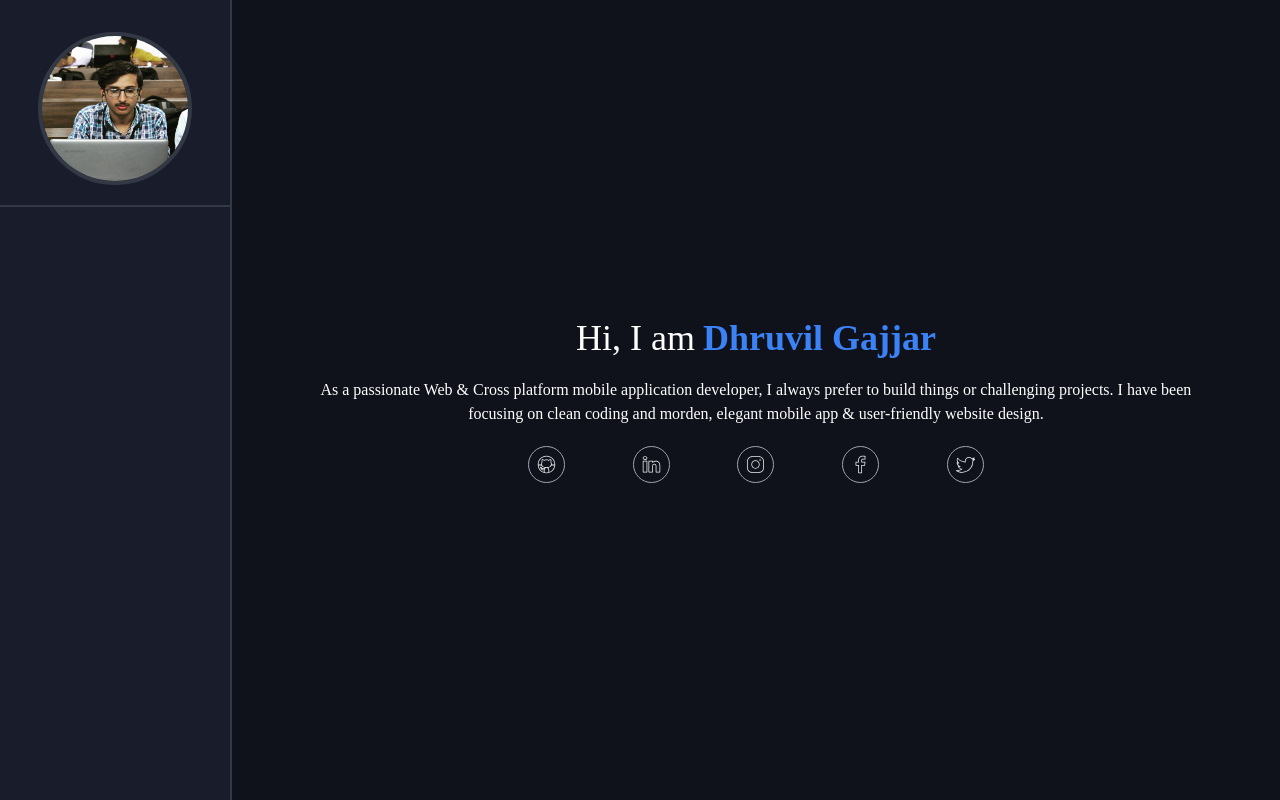
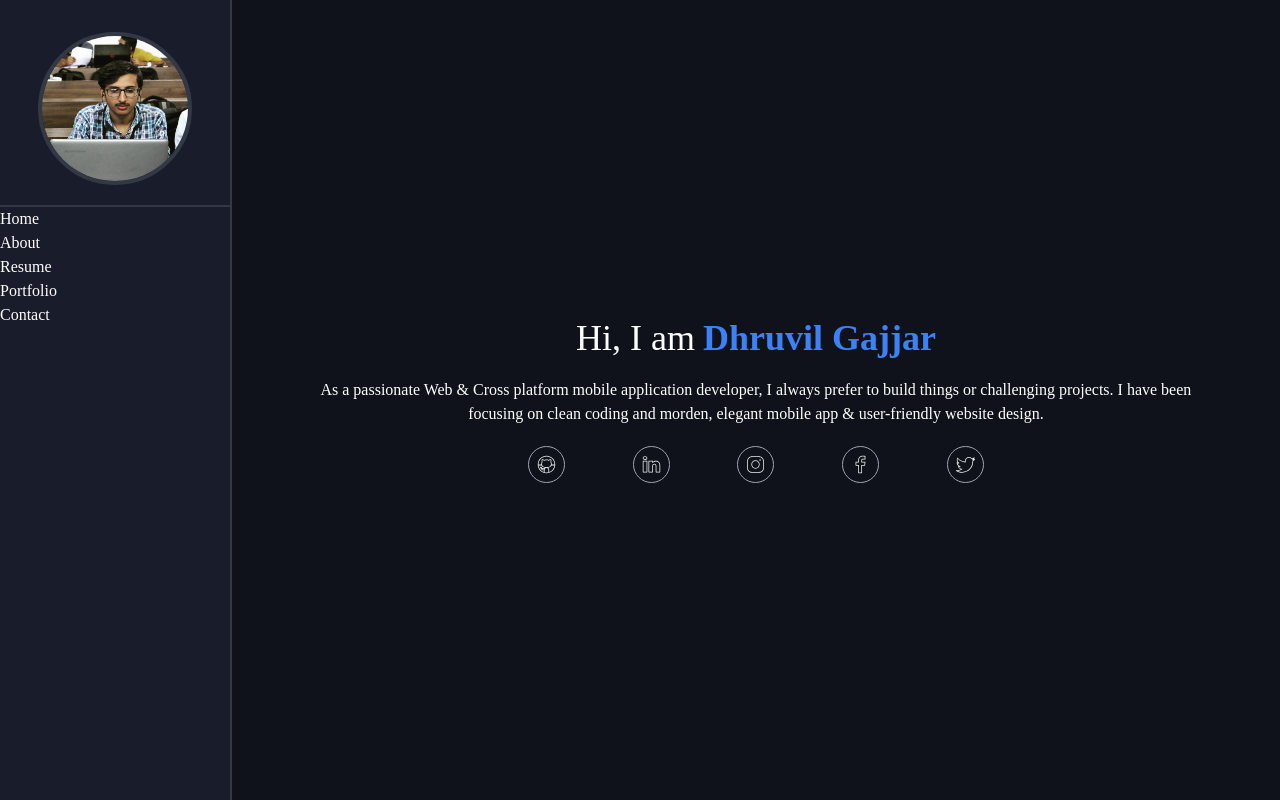
Before and after one commit to lucifer2355/portfolio-2, a Next.js app: page / in a window 1280 px wide. Built offline with nearby package versions, Linux system fonts and the light colour scheme; what tailwindcss-pseudo-elements would draw is missing.

Commit message:
show navlink on sidebar

```diff
--- a/components/Header.jsx
+++ b/components/Header.jsx
@@ -2,6 +2,8 @@ import React from "react";
 import Image from "next/image";
 import Link from "next/link";
 import { SwipeableDrawer } from "@material-ui/core";
+
+import { navlinks } from "../data/navlinks/navlinks";
 
 const Header = ({ open, drawerToggle, drawerHandler }) => {
   return (
@@ -26,21 +28,11 @@ const Header = ({ open, drawerToggle, drawerHandler }) => {
 
           <div className='w-full h-screen flex items-center text-lg uppercase font-thin text-gray-300 cursor-pointer inline-block'>
             <ul className='flex flex-col text-justify space-y-4 w-full'>
-              <li className='text-center hover:bg-opacity-20 hover:text-opacity-100 hover:text-blue-500 after:contents after:absolute after:bottom-0 after:left-0 after:w-full after:h-full after:scale-x-0 after:origin-left after:bg-blue-500 after:z-[-1] after:transition-transform after:delay-300 after:hover:scale-x-100'>
-                <Link href='/'>Home</Link>
-              </li>
-              <li className='text-center hover:bg-opacity-20 hover:text-opacity-100 hover:text-blue-500 after:contents after:absolute after:bottom-0 after:left-0 after:w-full after:h-full after:scale-x-0 after:origin-left after:bg-blue-500 after:z-[-1] after:transition-transform after:delay-300 after:hover:scale-x-100'>
-                <Link href='/about'>About</Link>
-              </li>
-              <li className='text-center hover:bg-opacity-20 hover:text-opacity-100 hover:text-blue-500 after:contents after:absolute after:bottom-0 after:left-0 after:w-full after:h-full after:scale-x-0 after:origin-left after:bg-blue-500 after:z-[-1] after:transition-transform after:delay-300 after:hover:scale-x-100'>
-                <Link href='/resume'>Resume</Link>
-              </li>
-              <li className='text-center hover:bg-opacity-20 hover:text-opacity-100 hover:text-blue-500 after:contents after:absolute after:bottom-0 after:left-0 after:w-full after:h-full after:scale-x-0 after:origin-left after:bg-blue-500 after:z-[-1] after:transition-transform after:delay-300 after:hover:scale-x-100'>
-                <Link href='/portfolio'>Portfolio</Link>
-              </li>
-              <li className='text-center hover:bg-opacity-20 hover:text-opacity-100 hover:text-blue-500 after:contents after:absolute after:bottom-0 after:left-0 after:w-full after:h-full after:scale-x-0 after:origin-left after:bg-blue-500 after:z-[-1] after:transition-transform after:delay-300 after:hover:scale-x-100'>
-                <Link href='/contact'>Contact</Link>
-              </li>
+              {navlinks.map((link) => (
+                <li className='text-center hover:bg-opacity-20 hover:text-opacity-100 hover:text-blue-500 after:contents after:absolute after:bottom-0 after:left-0 after:w-full after:h-full after:scale-x-0 after:origin-left after:bg-blue-500 after:z-[-1] after:transition-transform after:delay-300 after:hover:scale-x-100'>
+                  <Link href={link.link}>{link.title}</Link>
+                </li>
+              ))}
             </ul>
           </div>
 
--- a/components/SideBar.jsx
+++ b/components/SideBar.jsx
@@ -1,5 +1,8 @@
 import React from "react";
 import Image from "next/image";
+import Link from "next/link";
+
+import { navlinks } from "../data/navlinks/navlinks";
 
 const SideBar = () => {
   return (
@@ -17,7 +20,15 @@ const SideBar = () => {
       </div>
 
       {/* Nav Links */}
-      <div></div>
+      <div>
+        <ul>
+          {navlinks.map((link) => (
+            <li>
+              <Link href={link.link}>{link.title}</Link>
+            </li>
+          ))}
+        </ul>
+      </div>
 
       {/* Social Link */}
       <div></div>
```
